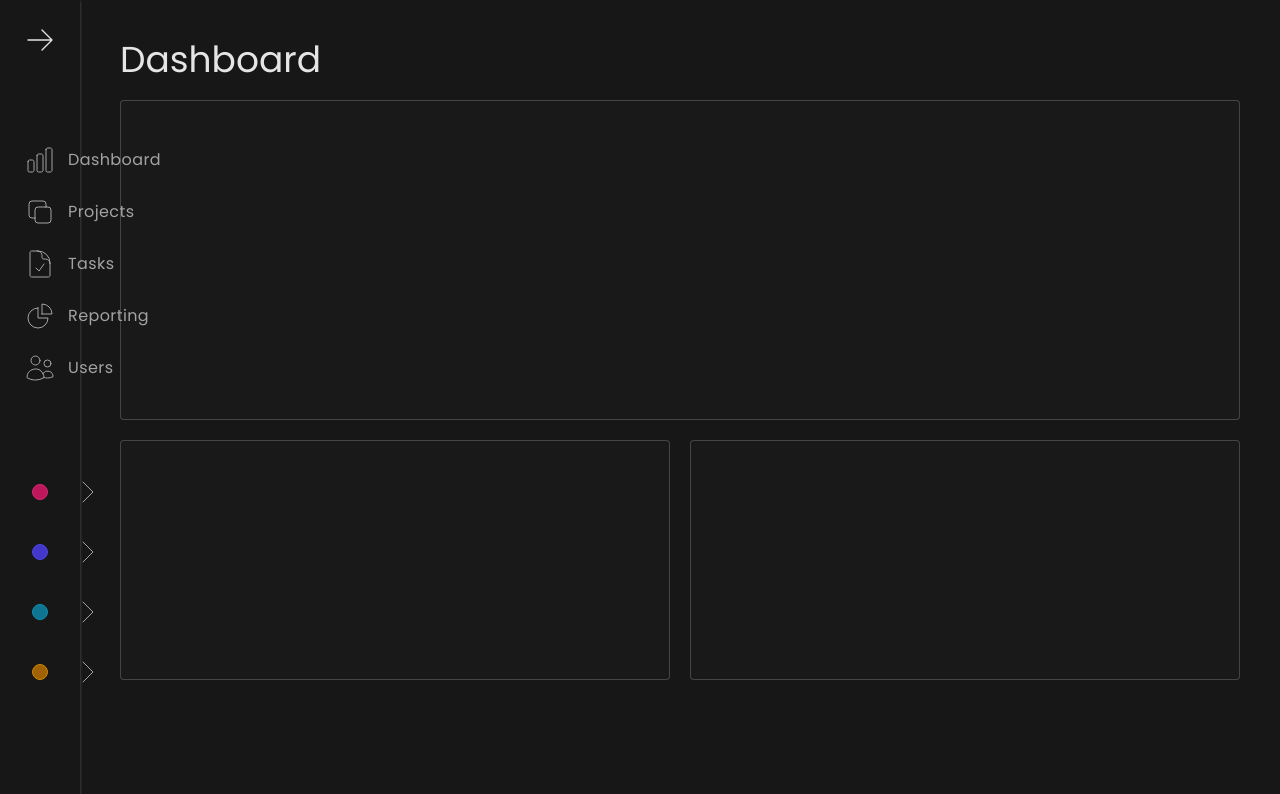
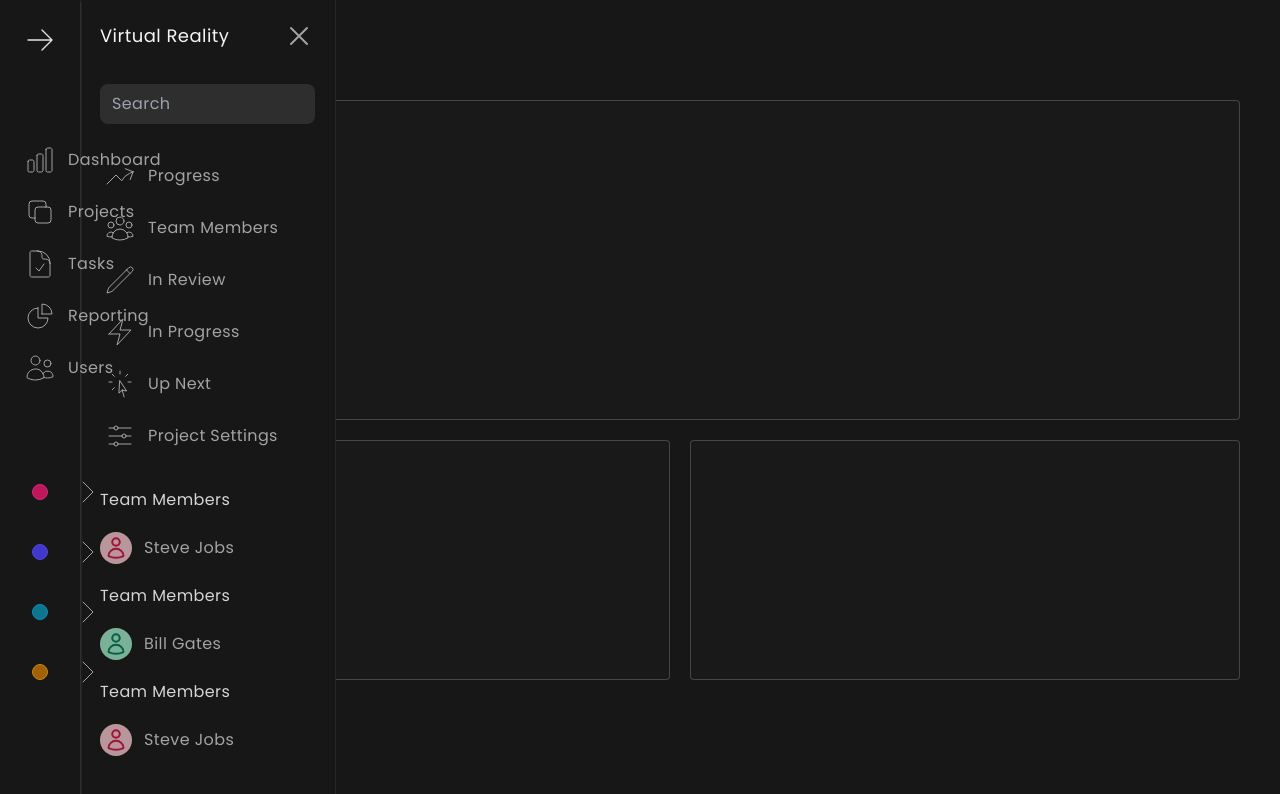
Before and after one commit to Raxuis/sidebar, a React (Vite) app: page / in a window 1280 px wide. Both pictures are taken after a click on the link "Virtual Reality". Shown: the top 794 px of the page. Built offline with nearby package versions, Linux system fonts and the light colour scheme.

Commit message:
feat(Second Sidebar): :sparkles: Add animation with second sidebar

```diff
--- a/src/components/Navigation.tsx
+++ b/src/components/Navigation.tsx
@@ -1,8 +1,9 @@
-import { motion, useAnimationControls } from "framer-motion";
+import { motion, useAnimationControls, AnimatePresence } from "framer-motion";
 import { useEffect, useState } from "react";
 import NavigationLink from "./NavigationLink";
 import { ChartPieIcon, ChartBarIcon, DocumentCheckIcon, Square2StackIcon, UsersIcon } from "@heroicons/react/24/outline";
 import ProjectLink from "./ProjectLink";
+import ProjectNavigation from "./ProjectNavigation";
 
 const containerVariants = {
   close: {
@@ -51,9 +52,11 @@ const Navigation = () => {
 
   const handleOpenClose = () => {
     setIsOpen(!isOpen);
+    setSelectedProject(null);
   }
 
   return (
+    <>
       <motion.nav variants={containerVariants} animate={containerControls} initial="close" className="bg-neutral-900 flex flex-col z-10 gap-20 p-5 absolute top-0 left-0 h-full shadow shadow-neutral-600">
         <div className="flex flex-row w-full justify-between place-items-center">
           <div className="w-10 h-10 bg-gradient-to-br from-orange-500 to-amber-700 rounded-full" />
@@ -100,6 +103,16 @@ const Navigation = () => {
           </ProjectLink>
         </div>
       </motion.nav>
+      <AnimatePresence>
+        {selectedProject && (
+          <ProjectNavigation
+            selectedProject={selectedProject}
+            setSelectedProject={setSelectedProject}
+            isOpen={isOpen}
+          />
+        )}
+      </AnimatePresence>
+    </>
   )
 }
 export default Navigation;
--- a/src/components/ProjectLink.tsx
+++ b/src/components/ProjectLink.tsx
@@ -12,7 +12,7 @@ const ProjectLink = ({ children, name, setSelectedProject }: Props) => {
   }
 
   return (
-    <a href="#" className="flex p-1 rounded cursor-pointer stroke-[0.75] hover:stroke-neutral-100 stroke-neutral-400 text-neutral-400 hover:text-neutral-100 place-items-center gap-3 hover:bg-neutral-700/30 transition-colors duration-100">
+    <a href="#" onClick={handleClick} className="flex p-1 rounded cursor-pointer stroke-[0.75] hover:stroke-neutral-100 stroke-neutral-400 text-neutral-400 hover:text-neutral-100 place-items-center gap-3 hover:bg-neutral-700/30 transition-colors duration-100">
       {children}
       <div className="flex overflow-clip place-items-center justify-between w-full">
         <p className="text-inherit truncate whitespace-nowrap tracking-wide">
--- a/src/components/ProjectNavigation.tsx
+++ b/src/components/ProjectNavigation.tsx
@@ -1,4 +1,4 @@
-import { AdjustmentsHorizontalIcon, ArrowTrendingUpIcon, BoltIcon, CursorArrowRaysIcon, PencilIcon, UserGroupIcon, XMarkIcon } from "@heroicons/react/24/outline";
+import { AdjustmentsHorizontalIcon, ArrowTrendingUpIcon, BoltIcon, CursorArrowRaysIcon, PencilIcon, UserGroupIcon, UserIcon, XMarkIcon } from "@heroicons/react/24/outline";
 import { motion } from "framer-motion";
 import NavigationLink from "./NavigationLink";
 
@@ -60,6 +60,23 @@ const ProjectNavigation = (
           <AdjustmentsHorizontalIcon className="w-8 stroke-inherit stroke-[0.75] min-w-8" />
         </NavigationLink>
       </div>
+      <div className="flex flex-col gap-5">
+        <h1 className="tracking-wide text-neutral-300">Team Members</h1>
+        <a href="#" className="flex flex-row gap-3 place-items-center">
+          <UserIcon className="w-8 p-1 rounded-full stroke-2 stroke-rose-800 bg-rose-200/70" />
+          <p className="tracking-wide text-neutral-400">Steve Jobs</p>
+        </a>
+        <h1 className="tracking-wide text-neutral-300">Team Members</h1>
+        <a href="#" className="flex flex-row gap-3 place-items-center">
+          <UserIcon className="w-8 p-1 rounded-full stroke-2 stroke-emerald-800 bg-emerald-200/70" />
+          <p className="tracking-wide text-neutral-400">Bill Gates</p>
+        </a>
+        <h1 className="tracking-wide text-neutral-300">Team Members</h1>
+        <a href="#" className="flex flex-row gap-3 place-items-center">
+          <UserIcon className="w-8 p-1 rounded-full stroke-2 stroke-rose-800 bg-rose-200/70" />
+          <p className="tracking-wide text-neutral-400">Steve Jobs</p>
+        </a>
+      </div>
     </motion.nav>
   )
 }
```
Lines whose indentation alone changed are shown as unchanged.
